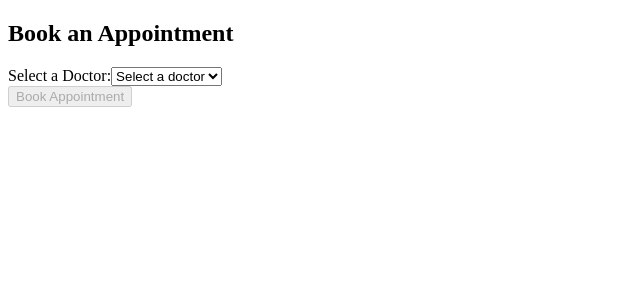
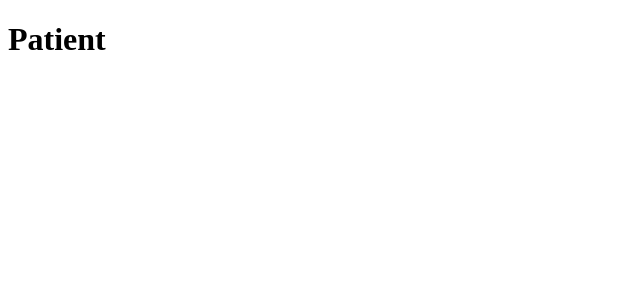
Before and after one commit to RamezTalaat/Clinic-Reservation-System, a React (Create React App) app in the folder front_end_project/: page /patient/1 in a window 1280 px wide. Shown: the top 300 px of the page, without its empty margins (0-640 px from the left). Built offline with nearby package versions, Linux system fonts and the light colour scheme.

Commit message:
add dependencies

```diff
--- a/front_end_project/src/Patient.js
+++ b/front_end_project/src/Patient.js
@@ -1,10 +1,3 @@
-/**
- * Get doctor slots
- *
-
-**/
-
-
 import React, { useState, useEffect } from 'react';
 import axios from 'axios';
 import { useParams } from 'react-router-dom';
@@ -16,6 +9,11 @@ const Patient = () => {
   const [doctorSlots, setDoctorSlots] = useState([]);
   const [selectedSlot, setSelectedSlot] = useState(null);
   const { UUID } = useParams();
+
+
+  return(<h1>Patient</h1>);
+
+  /*
 
   useEffect(() => {
     axios.get(`localhost:3000/getDoctors/${UUID}`)
@@ -30,7 +28,6 @@ const Patient = () => {
   const handleDoctorChange = (e) => {
     const doctorId = e.target.value;
     setSelectedDoctor(doctors.find(doctor => doctor.id === doctorId));
-    // Fetch available slots for the selected doctor
     axios.get(`api to ger doctor slots`)
       .then(response => {
         setDoctorSlots(response.data);
@@ -58,7 +55,6 @@ const Patient = () => {
       });
     }
   };
-
   return (
     <div>
       <h2>Book an Appointment</h2>
@@ -87,6 +83,7 @@ const Patient = () => {
       </button>
     </div>
   );
+  */
 }
 
 export default Patient;
--- a/front_end_project/src/SignIn.js
+++ b/front_end_project/src/SignIn.js
@@ -7,7 +7,7 @@ const SignIn = () => {
 
   const [userData, setUserData] = useState({ username: '', password: '' });
   const [role, setRole] = useState('patient');
-  const [UUID, setUUID] = useState(null); // Added state for user UUID
+  const [UUID, setUUID] = useState(null);
 
   const history = useHistory();
 
```
